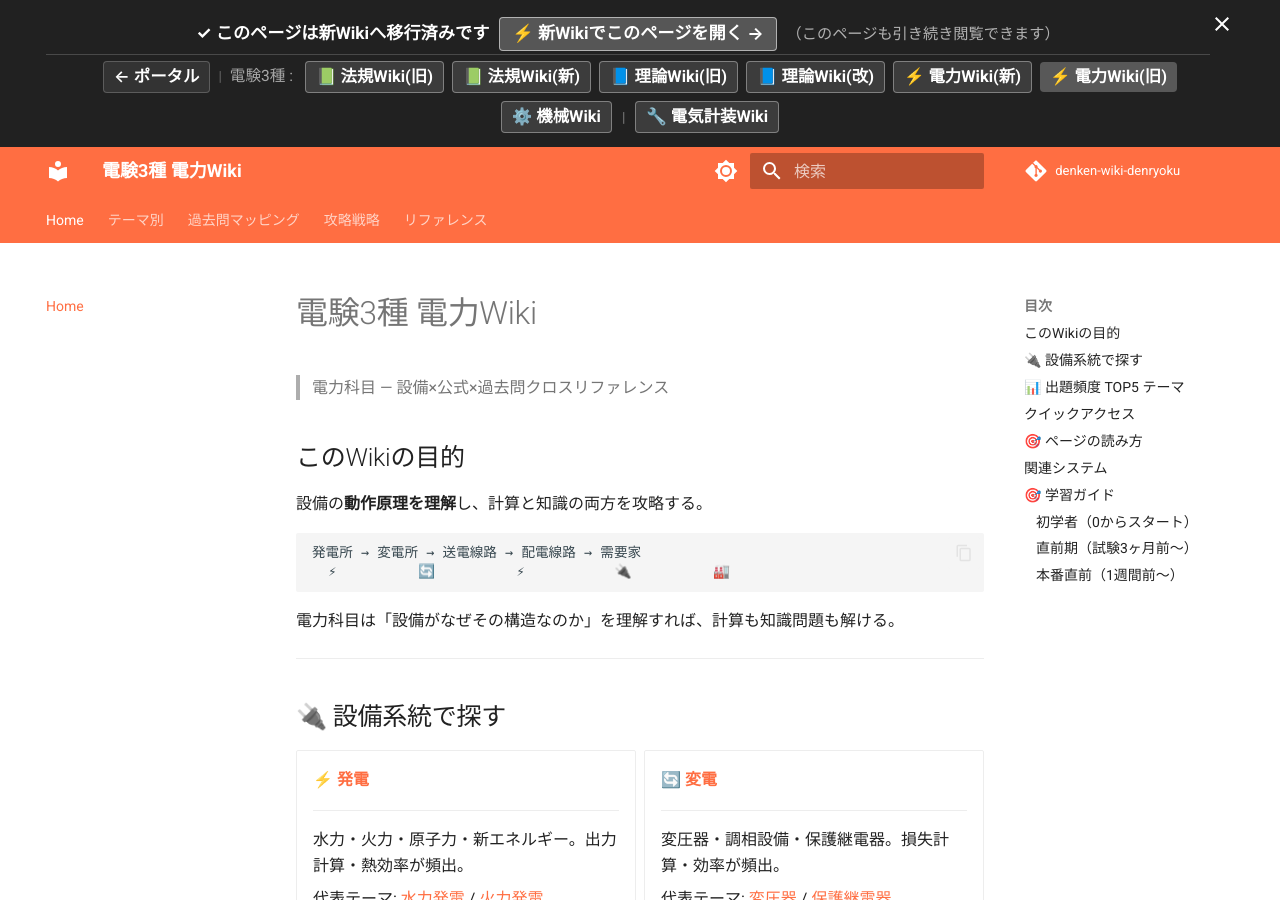
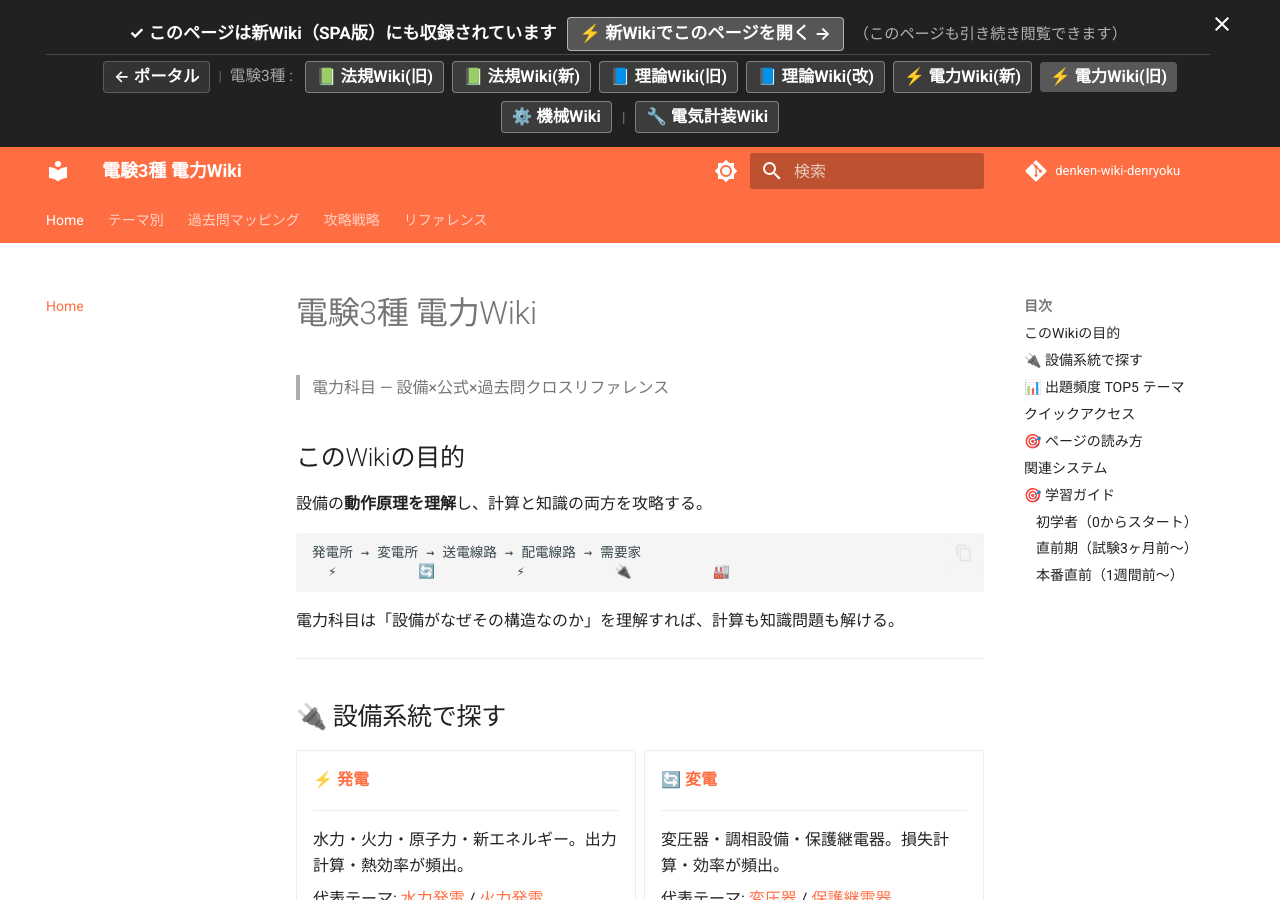
Before and after one commit to kfurufuru/denken-wiki-denryoku, an MkDocs documentation site: the page built from docs/index.md, in a window 1280 px wide and 900 px high. Built offline with MkDocs 1.6.1 and Material for MkDocs 9.7.7, drawn with Linux system fonts in a browser that asks for light colours; comment, search, counter and statistics services are not loaded.

Commit message:
fix(P3-2): 移行済みバナーを新旧併存表現に修正
「新Wikiへ移行しました」と本Wikiの継続開発が矛盾していたため、
「新Wiki（SPA版）と併存運用中」表現に統一。SPAへのdeep link・横断ナビは維持

Co-Authored-By: Claude Fable 5 <noreply@anthropic.com>
Claude-Session: https://claude.ai/code/session_01YQLAQuU4Hfr91VHNKfcZLA

```diff
--- a/overrides/main.html
+++ b/overrides/main.html
@@ -1,7 +1,7 @@
 {% extends "base.html" %}
 
 {% block announce %}
-  {#- ページ単位の移行状態バッジ。src_uri を新SPAのアンカーへ写像し、移行済みページだけ「✓ このページは移行済み」＋該当ページへのdeep linkを出す。未収録ページ（versioning 等）は移行済みと言わず旧版のみと明示する。 -#}
+  {#- ページ単位の併存バッジ。src_uri を新SPA（併存運用中）のアンカーへ写像し、SPA収録ページには該当ページへのdeep linkを出す。未収録ページはこのWikiのみに存在すると明示する。 -#}
   {% set src = page.file.src_uri if page and page.file else "" %}
   {% set migrated = {
       "index.md": "home",
@@ -45,7 +45,7 @@
   {% set spa = "https://kfurufuru.github.io/secretary-portal-public/denken3-denryoku-wiki.html" %}
   <div style="display:flex; gap:10px; align-items:center; justify-content:center; flex-wrap:wrap; padding:5px 0 3px; border-bottom:1px solid rgba(255,255,255,0.18); margin-bottom:4px;">
     {% if anchor %}
-      <span style="font-weight:700; color:#fff; font-size:0.86rem;">✓ このページは新Wikiへ移行済みです</span>
+      <span style="font-weight:700; color:#fff; font-size:0.86rem;">✓ このページは新Wiki（SPA版）にも収録されています</span>
       <a href="{{ spa }}#{{ anchor }}"
          style="font-weight:700; color:#fff; text-decoration:none; background:rgba(255,255,255,0.24); border:1px solid rgba(255,255,255,0.55); border-radius:4px; padding:2px 12px; font-size:0.86rem;"
          onmouseover="this.style.background='rgba(255,255,255,0.38)'" onmouseout="this.style.background='rgba(255,255,255,0.24)'">
@@ -53,8 +53,8 @@
       </a>
       <span style="font-size:0.76rem; color:rgba(255,255,255,0.65);">（このページも引き続き閲覧できます）</span>
     {% else %}
-      <span style="font-weight:700; color:#fff; font-size:0.86rem;">この電力Wikiは新Wikiへ移行しました</span>
-      <span style="font-size:0.76rem; color:rgba(255,255,255,0.72);">※このページは旧版のみ（新Wiki未収録・引き続き閲覧できます）</span>
+      <span style="font-weight:700; color:#fff; font-size:0.86rem;">この電力Wikiは新Wiki（SPA版）と併存運用中です</span>
+      <span style="font-size:0.76rem; color:rgba(255,255,255,0.72);">※このページは本Wikiのみに収録（新Wiki未収録）</span>
       <a href="{{ spa }}"
          style="font-weight:700; color:#fff; text-decoration:none; background:rgba(255,255,255,0.24); border:1px solid rgba(255,255,255,0.55); border-radius:4px; padding:2px 12px; font-size:0.86rem;"
          onmouseover="this.style.background='rgba(255,255,255,0.38)'" onmouseout="this.style.background='rgba(255,255,255,0.24)'">
```
